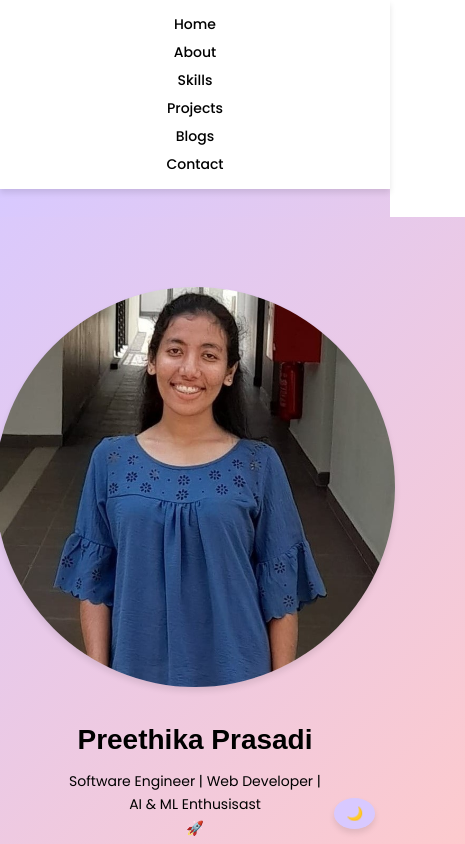
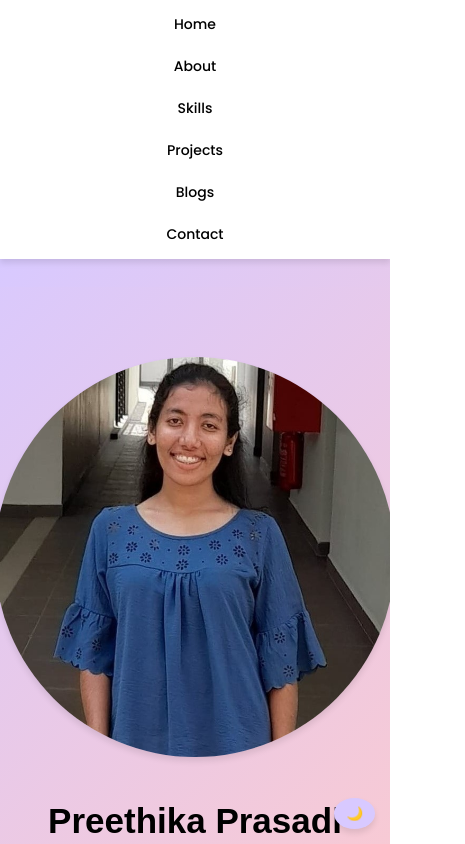
Before and after one commit to preethikaprasadi/Preethika_Prasadi-Portfolio, a React (Create React App) app: page / in a window 390 px wide. Shown: the top 844 px of the page, 465 px wide, since content can reach past the window. Built offline with nearby package versions, Linux system fonts and the light colour scheme.

Commit message:
Improved responsiveness

```diff
--- a/src/styles.css
+++ b/src/styles.css
@@ -816,3 +816,152 @@ floating-icon:nth-child(4) {
     font-size: 16px;
   }
 }
+
+/* Add these fixes to your existing CSS */
+
+/* 1. Reset box-sizing and prevent overflow */
+html {
+  box-sizing: border-box;
+  overflow-x: hidden;
+}
+
+*, *:before, *:after {
+  box-sizing: inherit;
+}
+
+body {
+  overflow-x: hidden;
+  width: 100%;
+}
+
+/* 2. Fix header for mobile */
+@media (max-width: 768px) {
+  header {
+    padding: 0.5rem 0;
+  }
+
+  header nav ul {
+    flex-direction: column;
+    gap: 0.5rem;
+    padding: 0 1rem;
+  }
+
+  header nav ul li {
+    margin: 0;
+    width: 100%;
+    text-align: center;
+  }
+
+  header nav ul li a {
+    display: block;
+    padding: 0.5rem;
+    width: 100%;
+  }
+}
+
+/* 3. Fix white space issue */
+.container {
+  width: 100%;
+  max-width: 100%;
+  margin: 0 auto;
+  padding: 0 15px;
+}
+
+/* Apply container to all sections */
+section {
+  padding: 4rem 0;
+}
+
+#home,
+#about,
+#skills,
+#projects,
+#blogs,
+#contact {
+  padding: 4rem 0;
+  width: 100vw;
+  overflow-x: hidden;
+}
+
+/* 4. Mobile-first grid adjustments */
+.projects-grid,
+.blogs-grid,
+.skills-grid {
+  display: grid;
+  grid-template-columns: 1fr;
+  gap: 1.5rem;
+  width: 100%;
+  padding: 0 1rem;
+}
+
+@media (min-width: 768px) {
+  .projects-grid,
+  .blogs-grid,
+  .skills-grid {
+    grid-template-columns: repeat(2, 1fr);
+    padding: 0 2rem;
+  }
+}
+
+@media (min-width: 992px) {
+  .projects-grid,
+  .blogs-grid,
+  .skills-grid {
+    grid-template-columns: repeat(3, 1fr);
+  }
+}
+
+/* 5. Card adjustments for mobile */
+.card {
+  width: 100%;
+  max-width: 100%;
+  margin: 0 auto;
+}
+
+/* 6. Fix floating icons overflow */
+.floating-icons {
+  display: none; /* Hide on mobile */
+}
+
+@media (min-width: 992px) {
+  .floating-icons {
+    display: block; /* Show on desktop */
+  }
+}
+
+/* 7. Ensure all elements stay within viewport */
+img, svg, video {
+  max-width: 100%;
+  height: auto;
+}
+
+/* 8. Home section mobile fixes */
+#home {
+  padding: 2rem 1rem;
+}
+
+#home h1 {
+  font-size: 2.5rem;
+  line-height: 1.2;
+}
+
+#home p {
+  font-size: 1.2rem;
+  padding: 0 1rem;
+}
+
+/* 9. Footer fix */
+footer {
+  width: 100vw;
+  position: relative;
+  left: 50%;
+  right: 50%;
+  margin-left: -50vw;
+  margin-right: -50vw;
+}
+
+/* 10. Force horizontal containment */
+body > * {
+  max-width: 100vw;
+  overflow-x: hidden;
+}
```
